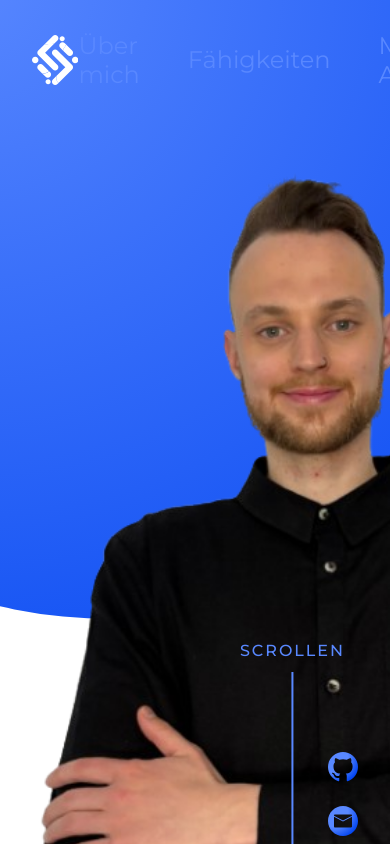
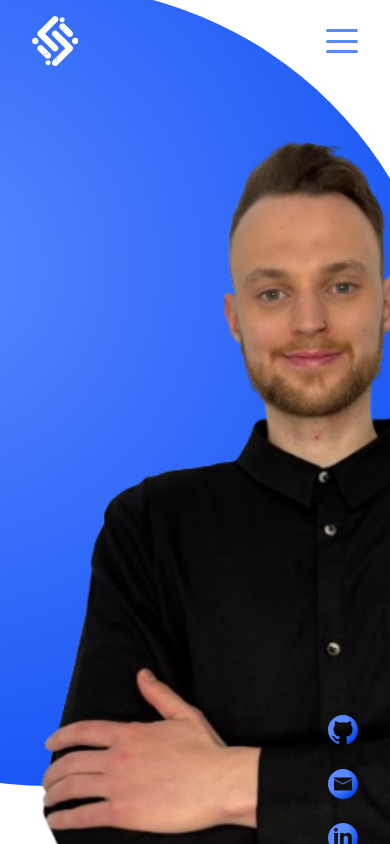
Before and after one commit to johi94/portfolio, an Angular app: page / in a window 390 px wide. Shown: the top 844 px of the page. Built offline with nearby package versions, Linux system fonts and the light colour scheme.

Commit message:
header responsive design added

```diff
--- a/src/app/components/footer/footer.html
+++ b/src/app/components/footer/footer.html
@@ -11,7 +11,7 @@
 
     <ul class="footer__socials">
       <li>
-        <a href="" target="_blank" rel="noopener noreferrer"
+        <a href="https://github.com/johi94" target="_blank" rel="noopener noreferrer"
            class="footer__social" aria-label="GitHub">
           <img src="img/icons/github-btn.svg" alt="" class="footer__social-icon" />
         </a>
@@ -22,7 +22,7 @@
         </a>
       </li>
       <li>
-        <a href="" target="_blank" rel="noopener noreferrer"
+        <a href="https://www.linkedin.com/in/jonas-hildebrand-476b2b340/" target="_blank" rel="noopener noreferrer"
            class="footer__social" aria-label="LinkedIn">
           <img src="img/icons/linkedin-btn.svg" alt="" class="footer__social-icon" />
         </a>
--- a/src/app/components/header/header.html
+++ b/src/app/components/header/header.html
@@ -1,15 +1,30 @@
-<header class="header" [class.header--scrolled]="isScrolled()" [class.header--home]="isHome()">
+<header class="header"
+  [class.header--scrolled]="isScrolled()"
+  [class.header--home]="isHome()"
+  [class.header--menu-open]="menuOpen()">
+
   <div class="header__logo">
     <a routerLink="/" class="header__logo" aria-label="Zur Startseite">
-  <app-logo class="header__logo-img" />
-</a>
+      <app-logo class="header__logo-img" />
+    </a>
   </div>
+
+  <button
+    class="header__burger"
+    type="button"
+    (click)="toggleMenu()"
+    [attr.aria-expanded]="menuOpen()"
+    aria-label="Menü">
+    <span></span>
+    <span></span>
+    <span></span>
+  </button>
 
   <nav class="header__nav">
     <ul class="header__menu">
-      <li><a routerLink="/" fragment="about">{{ translation.t().about }}</a></li>
-      <li><a routerLink="/" fragment="skills">{{ translation.t().skills }}</a></li>
-      <li><a routerLink="/" fragment="work">{{ translation.t().work }}</a></li>
+      <li><a routerLink="/" fragment="about" (click)="closeMenu()">{{ translation.t().about }}</a></li>
+      <li><a routerLink="/" fragment="skills" (click)="closeMenu()">{{ translation.t().skills }}</a></li>
+      <li><a routerLink="/" fragment="work" (click)="closeMenu()">{{ translation.t().work }}</a></li>
     </ul>
 
     <div class="header__lang">
--- a/src/app/components/header/header.scss
+++ b/src/app/components/header/header.scss
@@ -26,16 +26,16 @@
   }
 
   &__nav {
-    @include flex($gap: 100px);
+    @include flex($gap: space('xxl'));
   }
 
   &__menu {
-    @include flex($gap: space('xl'));
+    @include flex($gap: space('l'));
     @include list-reset;
 
     a {
       @include nav-item;
-      font-size: rem(24px);
+      @include font-size(rem(24px), rem(16px));
       font-weight: 400;
     }
   }
@@ -52,7 +52,7 @@
       padding: 0;
       font: inherit;
       cursor: pointer;
-      font-size: rem(24px);
+      @include font-size(rem(24px), rem(16px));
 
       &.active {
         color: $color-blue-dark;
@@ -61,4 +61,54 @@
       }
     }
   }
+
+  &__burger {
+  display: none;
+  flex-direction: column;
+  justify-content: space-between;
+  width: space('l');
+  height: space('m');
+  padding: 0;
+  border: none;
+  background: none;
+  cursor: pointer;
+
+  span {
+    display: block;
+    width: 100%;
+    height: 3px;
+    background: $color-blue;
+    border-radius: 2px;
+  }
 }
+@include respond(tablet) {
+  &__burger {
+    display: flex;
+  }
+
+  &__nav {
+    display: none;
+    position: absolute;
+    top: 100%;
+    left: 0;
+    right: 0;
+    flex-direction: column;
+    align-items: flex-start;
+    gap: space('l');
+    padding: space('l');
+    background: rgba(255, 255, 255, 0.97);
+    backdrop-filter: blur(10px);
+    box-shadow: 0 8px 16px rgba(0, 0, 0, 0.1);
+  }
+
+  &--menu-open &__nav {
+    display: flex;
+  }
+
+  &__menu {
+    flex-direction: column;
+    align-items: flex-start;
+    gap: space('m');
+  }
+}
+}
--- a/src/app/components/header/header.ts
+++ b/src/app/components/header/header.ts
@@ -15,6 +15,15 @@ export class Header {
   translation = inject(Translation);
   private router = inject(Router);
   isScrolled = signal(false);
+  menuOpen = signal(false);
+
+  toggleMenu() {
+    this.menuOpen.update((open) => !open);
+  }
+
+  closeMenu() {
+    this.menuOpen.set(false);
+  }
 
   isHome = toSignal(
     this.router.events.pipe(
--- a/src/app/components/hero/hero.html
+++ b/src/app/components/hero/hero.html
@@ -16,7 +16,7 @@
 </div>
 <ul class="hero__socials">
   <li>
-    <a class="hero__social" href="https://github.com/DEIN-NAME" target="_blank" rel="noopener">
+    <a class="hero__social" href="https://github.com/johi94" target="_blank" rel="noopener">
       <img src="img/icons/github-btn.svg" alt="GitHub-Profil" />
     </a>
   </li>
@@ -26,7 +26,7 @@
     </a>
   </li>
   <li>
-    <a class="hero__social" href="https://www.linkedin.com/in/DEIN-NAME" target="_blank" rel="noopener">
+    <a class="hero__social" href="https://www.linkedin.com/in/jonas-hildebrand-476b2b340/" target="_blank" rel="noopener">
       <img src="img/icons/linkedin-btn.svg" alt="LinkedIn-Profil" />
     </a>
   </li>
--- a/src/app/components/hero/hero.scss
+++ b/src/app/components/hero/hero.scss
@@ -17,9 +17,10 @@
     &::before {
       content: '';
       position: absolute;
-      @include decorative-circle(1000px);
-      top: -500px;
-      left: -420px;
+      top: 0;
+      left: 0;
+      @include decorative-circle(clamp(800px, 80dvw, 1400px));
+      transform: translate(-48%, -12%);
       z-index: -1;
     }
   }
@@ -68,12 +69,6 @@
     bottom: 0;
     left: 75%;
     transform: translateX(-50%);
-    &::after {
-      content: '';
-      width: 2px;
-      height: 250px;
-      background: $color-nav;
-    }
 
     &-label {
       font-size: rem(16px);
@@ -97,8 +92,9 @@
       height: 30px;
     }
   }
+
   &__social {
     display: block;
-    @include hover-lift (0.1);
+    @include hover-lift(0.1);
   }
 }
--- a/src/app/components/work/work.html
+++ b/src/app/components/work/work.html
@@ -1,10 +1,9 @@
 <section class="work" id="work">
-  <span class="work__circle work__circle--1" aria-hidden="true"></span>
-  <span class="work__circle work__circle--2" aria-hidden="true"></span>
-  <span class="work__circle work__circle--3" aria-hidden="true"></span>
-  <span class="work__circle work__circle--4" aria-hidden="true"></span>
-
   <div class="work__inner">
+    <span class="work__circle work__circle--1" aria-hidden="true"></span>
+    <span class="work__circle work__circle--2" aria-hidden="true"></span>
+    <span class="work__circle work__circle--3" aria-hidden="true"></span>
+    <span class="work__circle work__circle--4" aria-hidden="true"></span>
     <h2 class="work__title">{{ translation.t().work }}</h2>
     <p class="work__subtitle">
       {{ translation.t().workSubtitle }}
@@ -18,7 +17,7 @@
             <h3 class="work__name">{{ project.title }}</h3>
             <p class="work__tech">{{ project.tech.join(' | ') }}</p>
             <p class="work__description">{{ translation.t()[project.descriptionKey] }}</p>
-            <app-button [href]="" target="_blank" size="large">Github</app-button>
+            <app-button [href]="project.githubUrl" target="_blank" size="large">Github</app-button>
           </div>
         </li>
       }
--- a/src/app/components/work/work.scss
+++ b/src/app/components/work/work.scss
@@ -1,12 +1,13 @@
 @use '../../../scss/abstracts' as *;
 
 .work {
-  position: relative;
   isolation: isolate;
-  overflow: hidden;
   &__inner {
     @include container;
     padding-block: space('xxl');
+    position: relative;
+    overflow: hidden;
+    isolation: isolate;
   }
   &__title {
     @include font-size(rem(96px), rem(56px), rem(40px));
--- a/src/app/components/work/work.ts
+++ b/src/app/components/work/work.ts
@@ -24,14 +24,14 @@ export class Work {
       tech: ['JavaScript', 'HTML', 'CSS'],
       descriptionKey: 'workDescPollo',
       image: 'img/pollo_loco.png',
-      githubUrl: '',
+      githubUrl: 'https://github.com/johi94/El_Pollo_Loco/tree/main',
     },
     {
       title: 'Pokédex',
       tech: ['JavaScript', 'HTML', 'CSS', 'API'],
       descriptionKey: 'workDescPoke',
       image: 'img/pokedex.png',
-      githubUrl: '',
+      githubUrl: 'https://github.com/johi94/Poked-x',
     },
   ];
 }
```
Also changed, not shown: public/img/logo.png (deleted).
